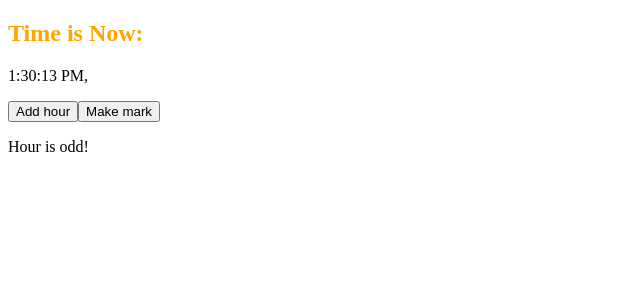
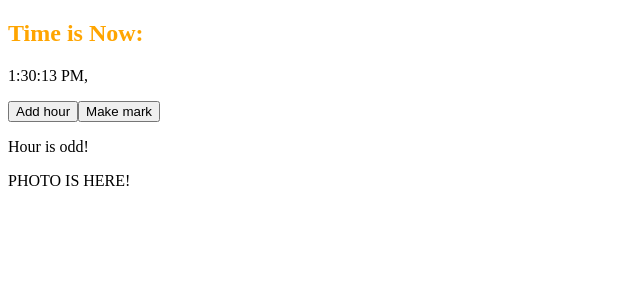
Before and after one commit to avoxa25/study-react, a React (Create React App) app: page / in a window 1280 px wide. Shown: the top 300 px of the page, without its empty margins (0-640 px from the left). Built offline with nearby package versions, Linux system fonts and the light colour scheme.

Commit message:
Add photo section component

```diff
--- /dev/null
+++ b/src/components/photo/photo-section/photo-section.tsx
@@ -0,0 +1,5 @@
+import * as React from 'react';
+
+export default function PhotoSection(): JSX.Element {
+    return (<section>PHOTO IS HERE!</section>);
+}
--- a/src/index.tsx
+++ b/src/index.tsx
@@ -3,11 +3,13 @@ import * as ReactDOM from 'react-dom';
 
 import './global-styles.scss';
 
-import TimeWidget from './components/time-widget/time-widget';
+import TimeWidget from './components/time/time-widget/time-widget';
+import PhotoSection from './components/photo/photo-section/photo-section';
 
 ReactDOM.render(
   <React.StrictMode>
     <TimeWidget />
+    <PhotoSection/>
   </React.StrictMode>,
   document.getElementById('root')
 );
```
Also changed, not shown: src/components/time/clock/clock.tsx (renamed from src/components/clock/clock.tsx), src/components/time/time-card/time-card.tsx (renamed from src/components/time-card/time-card.tsx), src/components/time/time-widget/time-widget.tsx (renamed from src/components/time-widget/time-widget.tsx).
